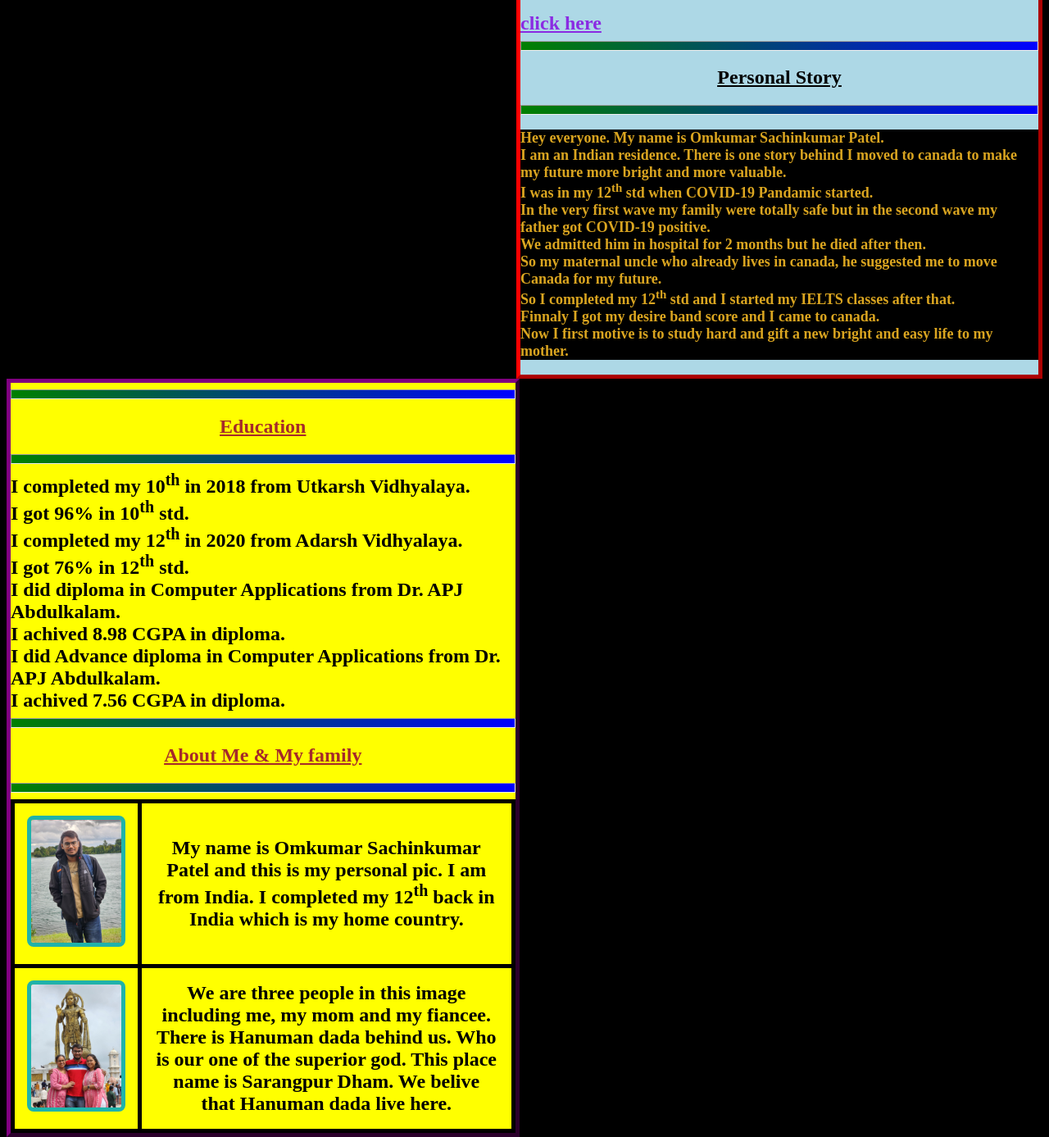
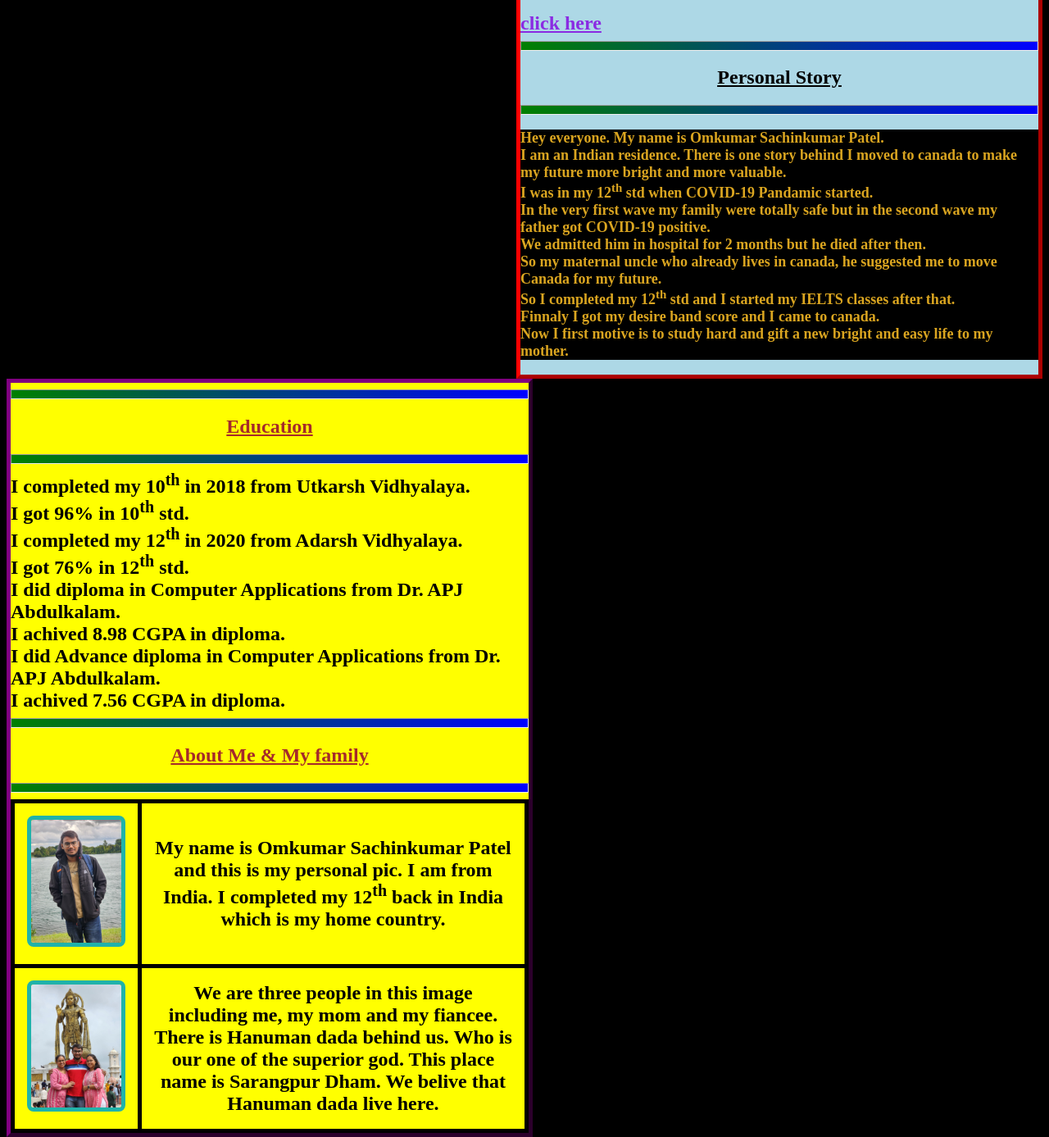
Before and after one commit to omkumarpatel2503/omkumarpatel7204.github.io, a plain HTML site: page index.html in a window 1280 px wide. Shown: the part 711-2098 px from the top of the page at 82% size. Drawn offline with Linux system fonts and the light colour scheme.

Commit message:
Update styles.css
Adjust my div size

```diff
--- a/CSS/styles.css
+++ b/CSS/styles.css
@@ -22,7 +22,7 @@
 .professional {
     border: 5px outset purple;
     background-color: yellow;
-    width: 48.7%;
+    width: 50%;
     height: 100%;
     float: left;
 }
```
